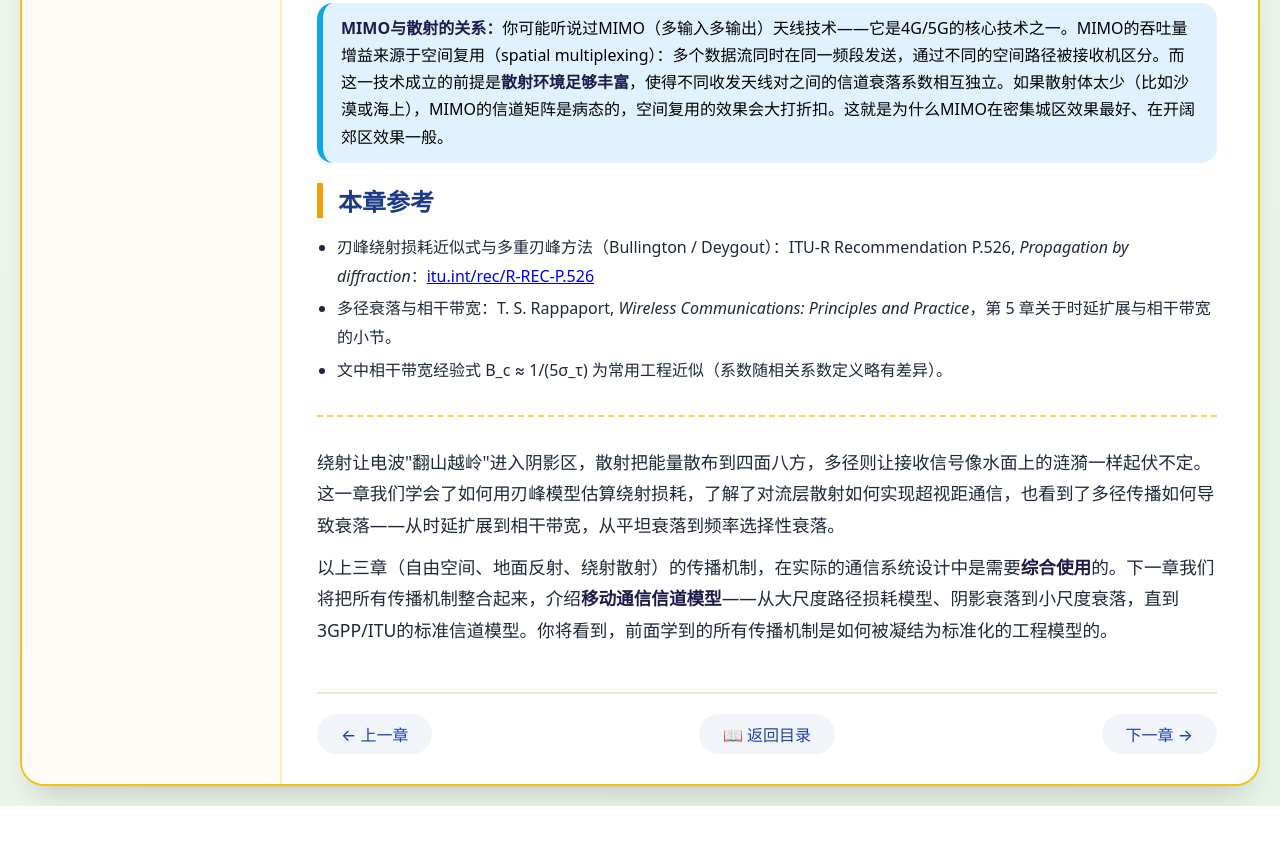
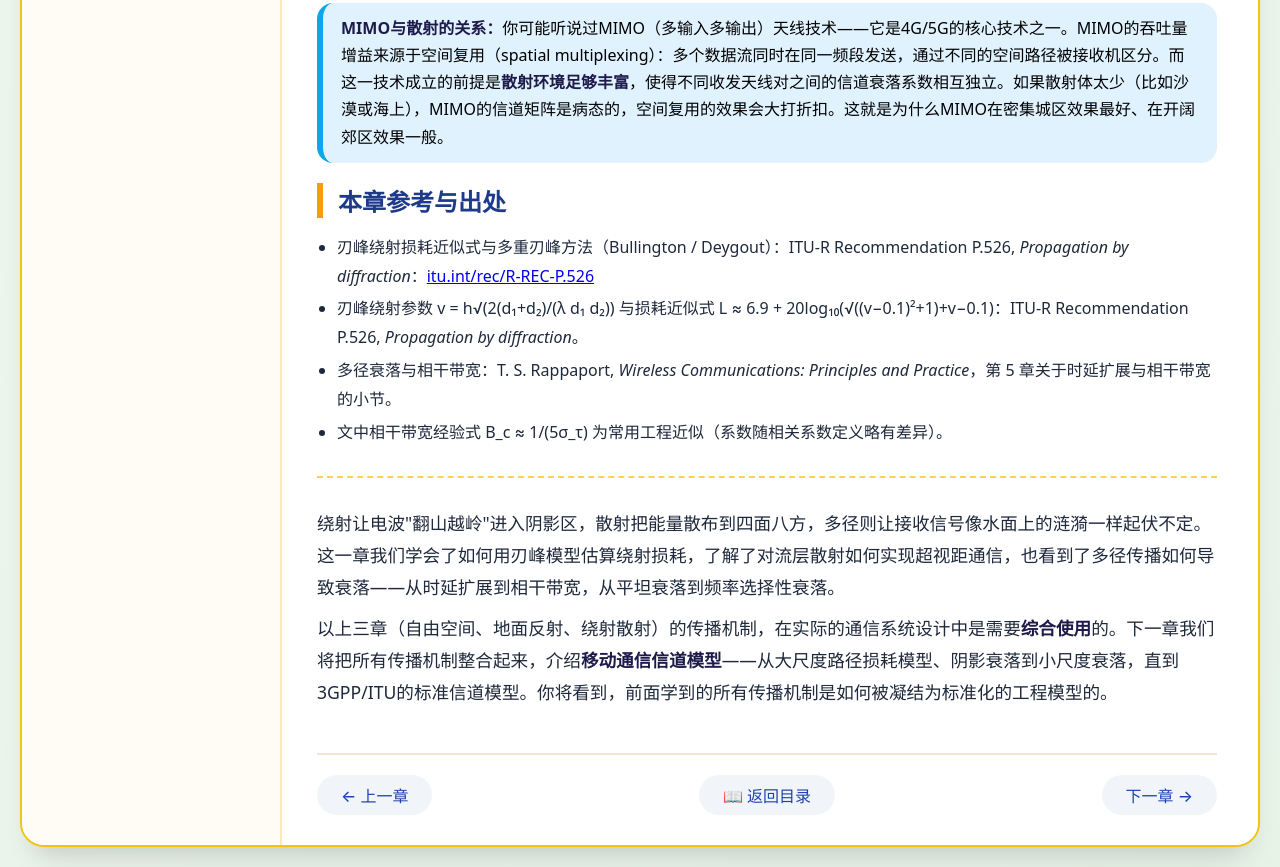
Before and after one commit to 1998x-stack/antenna-propagation-tutorial, a plain HTML site: page 13.html in a window 1280 px wide. Shown: the part 6227-7094 px from the top of the page. Before the commit the page ends 7033 px from the top, so only its background shows below. Drawn offline with Linux system fonts and the light colour scheme.

Commit message:
docs(antenna-propagation-tutorial): 第12/13章补充「本章参考与出处」（Rayleigh 粗糙判据、刃峰绕射 v 与损耗近似式 ITU-R 出处）

```diff
--- a/13.html
+++ b/13.html
@@ -405,9 +405,10 @@ simulate_interference_pattern()</code></pre>
         </div>
 
         <section id="references" aria-labelledby="ref-heading">
-            <h2 id="ref-heading">本章参考</h2>
+            <h2 id="ref-heading">本章参考与出处</h2>
             <ul>
                 <li>刃峰绕射损耗近似式与多重刃峰方法（Bullington / Deygout）：ITU-R Recommendation P.526, <i>Propagation by diffraction</i>：<a href="https://www.itu.int/rec/R-REC-P.526/en">itu.int/rec/R-REC-P.526</a></li>
+                <li>刃峰绕射参数 v = h√(2(d₁+d₂)/(λ d₁ d₂)) 与损耗近似式 L ≈ 6.9 + 20log₁₀(√((v−0.1)²+1)+v−0.1)：ITU-R Recommendation P.526, <i>Propagation by diffraction</i>。</li>
                 <li>多径衰落与相干带宽：T. S. Rappaport, <i>Wireless Communications: Principles and Practice</i>，第 5 章关于时延扩展与相干带宽的小节。</li>
                 <li>文中相干带宽经验式 B_c ≈ 1/(5σ_τ) 为常用工程近似（系数随相关系数定义略有差异）。</li>
             </ul>
```
Also changed, not shown: 12.html (+2 -1 lines).
